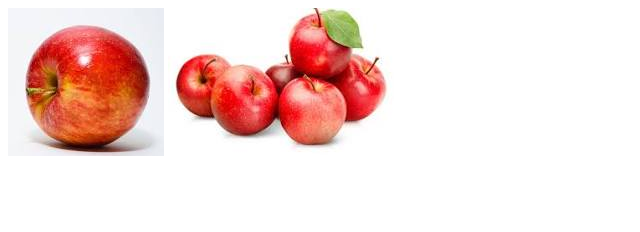
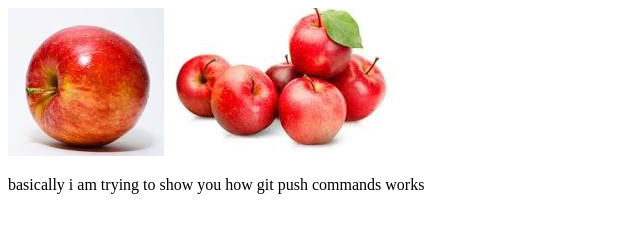
Before and after one commit to Ayushkumar0011/gituselearning, a plain HTML site: page index.html in a window 1280 px wide. Shown: the whole page, without its empty margins (0-640 px from the left). Drawn offline with Linux system fonts and the light colour scheme.

Commit message:
i just change index.html

```diff
--- a/index.html
+++ b/index.html
@@ -8,5 +8,8 @@
 <body>
     <img src="download.jpg" alt="apple">
     <img src="download (1).jpg" alt="apples">
+    <p>basically i am trying to show you how git push commands works
+
+    </p>
 </body>
 </html>
```
